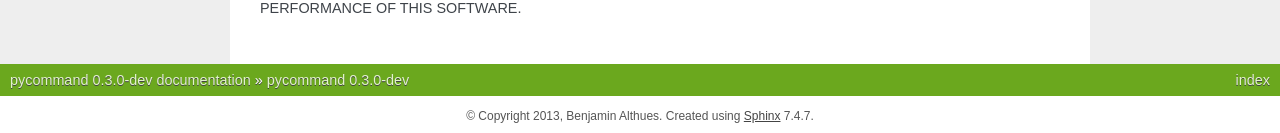
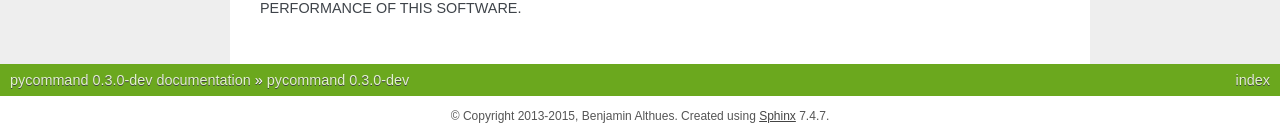
Before and after one commit to babab/pycommand, a Sphinx documentation site: the page built from doc/index.rst, in a window 1280 px wide and 900 px high, scrolled down 5343 px. Shown: the part 764-897 px from the top of the window. Built offline with Sphinx 7.4.7, drawn with Linux system fonts in a browser that asks for light colours; some of the changed lines change nothing that is shown.

Commit message:
Bump copyright year in sphinx docs

```diff
--- a/doc/conf.py
+++ b/doc/conf.py
@@ -1,18 +1,16 @@
 #!/usr/bin/env python
 # -*- coding: utf-8 -*-
 
-import os
-import sys
-from pycommand import __version__ as pycommand_version
+import pycommand
 
 extensions = ['sphinx.ext.autodoc', 'sphinx.ext.viewcode']
 templates_path = ['_templates']
 source_suffix = '.rst'
 master_doc = 'index'
 project = 'pycommand'
-copyright = '2013, Benjamin Althues'
-version = pycommand_version
-release = pycommand_version
+copyright = '2013-2015, Benjamin Althues'
+version = pycommand.__version__
+release = pycommand.__version__
 exclude_patterns = ['_build']
 pygments_style = 'sphinx'
 html_theme = 'nature'
@@ -24,6 +22,6 @@ man_pages = [
 
 texinfo_documents = [
     ('index', 'pycommand', 'pycommand Documentation',
-     'Benjamin Althues', 'pycommand', 'One line description of project.',
+     'Benjamin Althues', 'pycommand', pycommand.__doc__,
      'Miscellaneous'),
 ]
```
